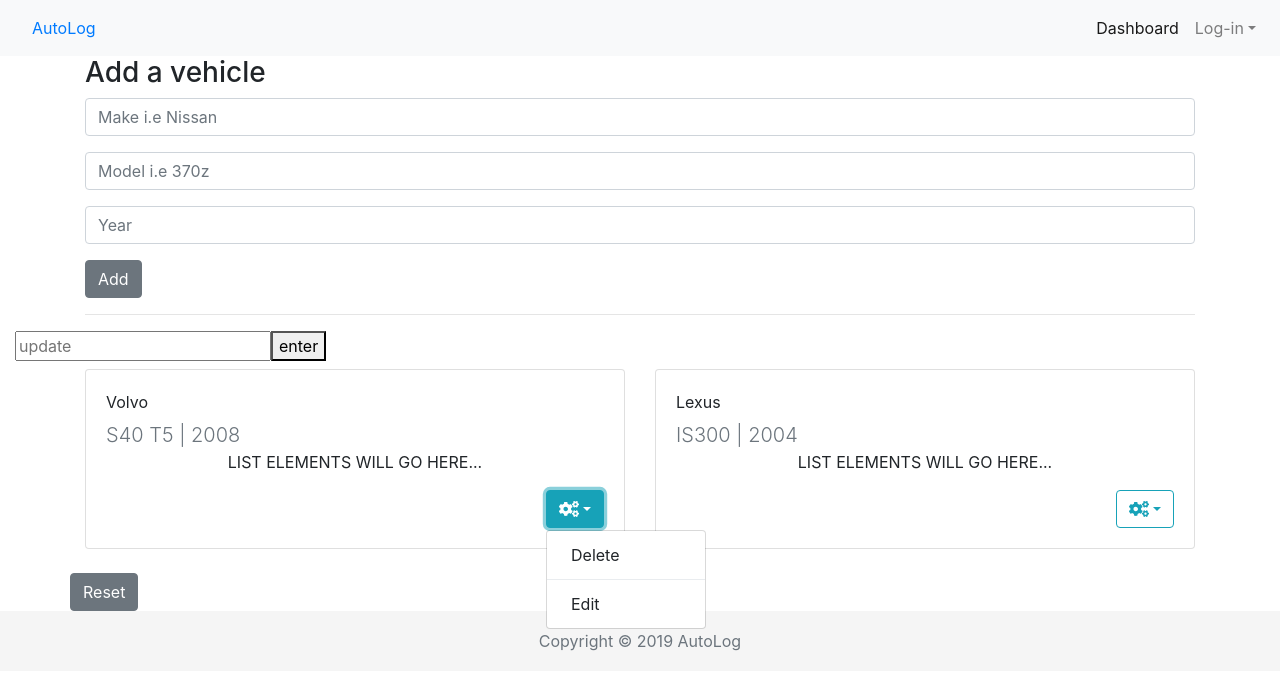
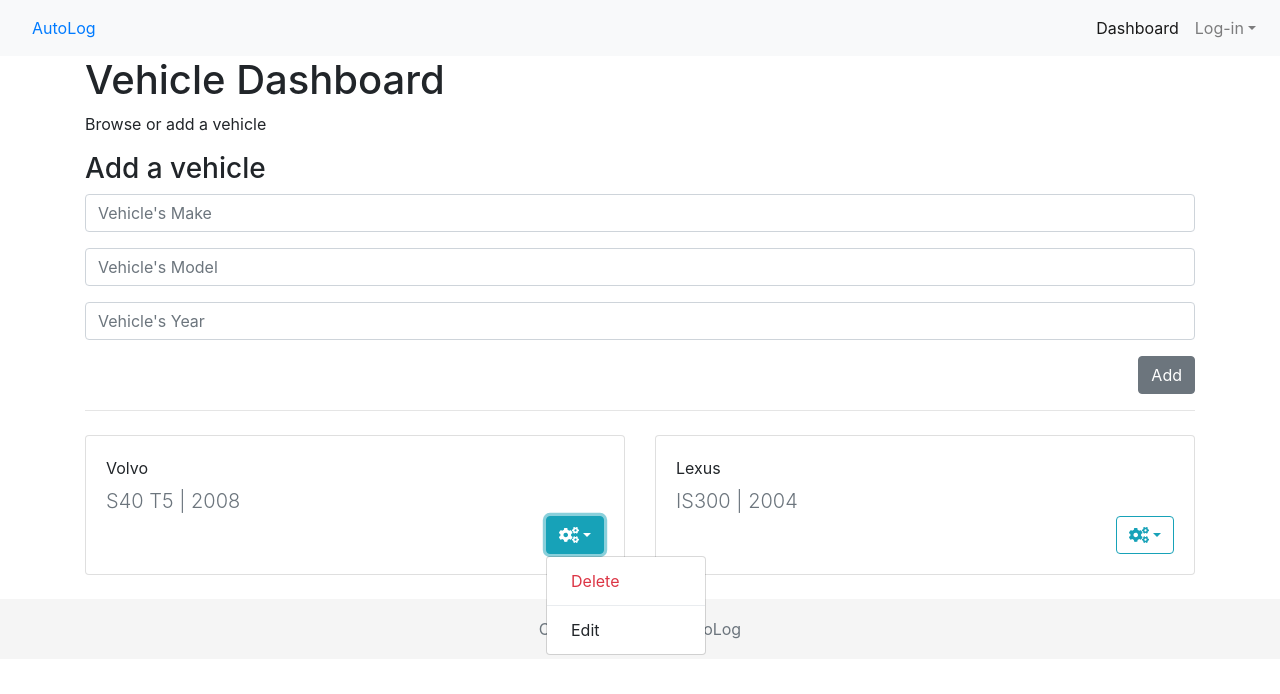
Before and after one commit to 3daddict/auto-service-log, a React (Create React App) app in the folder client/: page /dashboard in a window 1280 px wide. Both pictures are taken after a click on the button 574 px from the left and 508 px from the top of the page. Shown: the top 694 px of the page. Built offline with nearby package versions, Linux system fonts and the light colour scheme.

Commit message:
refactored CRUD operations mvp completed

```diff
--- a/client/src/components/dashboard/AddVehicle.js
+++ b/client/src/components/dashboard/AddVehicle.js
@@ -5,36 +5,40 @@ const AddVehicle = ({
   make,
   model,
   year,
-  onHandleInputChange,
-  onHandleSubmit
+  onHandleSubmit,
+  onHandleChange
 }) => (
   <Form onSubmit={onHandleSubmit}>
     <h3>Add a vehicle</h3>
     <FormGroup>
       <Input
         name="make"
-        placeholder="Make i.e Nissan"
+        placeholder="Vehicle's Make"
         value={make}
-        onChange={onHandleInputChange}
+        onChange={onHandleChange}
       />
     </FormGroup>
     <FormGroup>
       <Input
         name="model"
-        placeholder="Model i.e 370z"
+        placeholder="Vehicle's Model"
         value={model}
-        onChange={onHandleInputChange}
+        onChange={onHandleChange}
       />
     </FormGroup>
     <FormGroup>
       <Input
         name="year"
-        placeholder="Year"
+        placeholder="Vehicle's Year"
         value={year}
-        onChange={onHandleInputChange}
+        onChange={onHandleChange}
       />
     </FormGroup>
-    <Button type="submit">Add</Button>
+    <div className="text-right">
+      <Button className="text-right" type="submit">
+        Add
+      </Button>
+    </div>
     <hr />
   </Form>
 );
--- a/client/src/components/dashboard/EditModal.js
+++ /dev/null
@@ -1,10 +0,0 @@
-import React, { Component } from "react";
-
-const EditModal = ({ updateData, newData }) => (
-  <div>
-    <input name="newData" placeholder="update" value={newData} />
-    <button onClick={updateData}>enter</button>
-  </div>
-);
-
-export default EditModal;
--- a/client/src/components/dashboard/SettingsGroup.js
+++ b/client/src/components/dashboard/SettingsGroup.js
@@ -18,16 +18,23 @@ export default class SettingsGroup extends React.Component {
     });
   }
 
+  onEditClick = () => {
+    this.props.handleEditClick();
+  };
+
+  onDeleteClick = () => {
+    this.props.handleDeleteClick();
+  };
   render() {
     return (
       <ButtonDropdown isOpen={this.state.dropdownOpen} toggle={this.toggle}>
-        <DropdownToggle caret outline color="info" >
-            <FontAwesomeIcon icon="cogs" />
+        <DropdownToggle caret outline color="info">
+          <FontAwesomeIcon icon="cogs" />
         </DropdownToggle>
         <DropdownMenu>
-          <DropdownItem >Delete</DropdownItem>
+          <DropdownItem className="text-danger" onClick={this.onDeleteClick}>Delete</DropdownItem>
           <DropdownItem divider />
-          <DropdownItem >Edit</DropdownItem>
+          <DropdownItem onClick={this.onEditClick}>Edit</DropdownItem>
         </DropdownMenu>
       </ButtonDropdown>
     );
--- a/client/src/components/dashboard/VehicleCard.js
+++ b/client/src/components/dashboard/VehicleCard.js
@@ -1,22 +1,81 @@
 import React, { Fragment } from "react";
-import { Col, Card, CardTitle, CardSubtitle} from "reactstrap";
-import SettingsGroup from './SettingsGroup';
+import { Col, Card, CardTitle, CardSubtitle } from "reactstrap";
+import SettingsGroup from "./SettingsGroup";
+import VehicleEditForm from "./VehicleEditForm";
 
-const VehicleCard = ({ id, make, model, year, updateData }) => (
+export default class VehicleCard extends React.Component {
+  state = {
+    //Toggle state to conditional rendering
+    toggleEdit: false
+  };
+
+  handleEditClick = () => {
+    //show edit form when clicking initial edit button
+    this.setState({
+      toggleEdit: true
+    });
+  };
+
+  handleEditSubmit = editedValues => {
+    //assing to edited field comming from VehicleEditForm the id of the student
+    editedValues.id = this.props.id;
+    //call updateData function in App with editedValues
+    this.props.updateData(editedValues);
+    //change state to render student card
+    this.setState({
+      toggleEdit: false
+    });
+  };
+
+  handleCancelSubmit = () => {
+    //change state to render student card
+    this.setState({
+      toggleEdit: false
+    });
+  };
+
+  handleDeleteClick = () => {
+    //call deleteData function on app with vehicleId
+    const vehicleId = this.props.id;
+    this.props.deleteData(vehicleId);
+  };
+
+  // this renderContent function written outside render method to use if statement
+  renderContent = () => {
+    //deconstruct props
+    const { id, make, model, year } = this.props;
+    //if toggleEdit is false show student card
+    if (!this.state.toggleEdit) {
+      return (
         <Fragment>
           <Col className="mt-2 mb-4" md="6">
             <Card body id={id}>
-        <CardTitle onClick={updateData} >{make}</CardTitle>
+              <CardTitle>{make}</CardTitle>
               <CardSubtitle className="lead text-muted">
                 {model} | {year}
               </CardSubtitle>
-        <p className="text-center">LIST ELEMENTS WILL GO HERE...</p>
               <div className="text-right">
-          <SettingsGroup />
+                <SettingsGroup
+                  handleEditClick={this.handleEditClick}
+                  handleDeleteClick={this.handleDeleteClick}
+                />
               </div>
             </Card>
           </Col>
         </Fragment>
       );
+    }
+    return (
+      //if toggleEdit is true show VehicleEditForm
+      <VehicleEditForm
+        vehicleData={this.props}
+        editSubmit={this.handleEditSubmit}
+        cancelSubmit={this.handleCancelSubmit}
+      />
+    );
+  };
 
-export default VehicleCard;
+  render() {
+    return this.renderContent();
+  }
+}
--- /dev/null
+++ b/client/src/components/dashboard/VehicleEditForm.js
@@ -0,0 +1,86 @@
+import React from "react";
+import { Button, Form, FormGroup, Input } from "reactstrap";
+
+export default class VehicleEditForm extends React.Component {
+  state = {
+	id: "",
+    make: "",
+    model: "",
+    year: ""
+  };
+
+  //once component mounts execute this
+	componentDidMount = () => {
+		//deconstruct props
+		const { id, make, model, year } = this.props.vehicleData;
+		//set initial state
+		this.setState({
+			id,
+			make,
+			model,
+			year
+		});
+	};
+
+  //function called onChange
+  onInputChange = event => {
+    this.setState({
+      [event.target.name]: event.target.value
+    });
+  };
+
+  //when click editin edit form
+  onHandleSubmit = event => {
+    event.preventDefault();
+    //call editSubmit function in StudentCard with current state
+    const editedValues = this.state;
+    this.props.editSubmit(editedValues);
+  };
+
+  onCancel = () => {
+    //call cancelSubmit function on StudentCard to render StudentCard and hide form
+    this.props.cancelSubmit(this.state.id);
+  };
+
+  render() {
+    const { make, model, year } = this.state;
+
+    return (
+      <Form onSubmit={this.onHandleSubmit} >
+        <h3>Edit Student</h3>
+        <FormGroup>
+          <Input
+            name="make"
+            placeholder={this.props.vehicleData.make}
+            value={make}
+            onChange={this.onInputChange}
+          />
+        </FormGroup>
+        <FormGroup>
+          <Input
+            name="model"
+            placeholder={this.props.vehicleData.model}
+            value={model}
+            onChange={this.onInputChange}
+          />
+        </FormGroup>
+        <FormGroup>
+          <Input
+            name="year"
+            placeholder={this.props.vehicleData.year}
+            value={year}
+            onChange={this.onInputChange}
+          />
+        </FormGroup>
+        <div className="text-right">
+			<Button color="danger" className="text-right mr-2 mb-2" onClick={this.onCancel}>
+            Cancel
+          </Button>
+          <Button color="success" className="text-right mr-2 mb-2" type="submit">
+            Save
+          </Button>
+        </div>
+      </Form>
+    );
+  }
+}
--- a/client/src/pages/Dashboard.js
+++ b/client/src/pages/Dashboard.js
@@ -1,10 +1,11 @@
+import "bootstrap/scss/bootstrap.scss";
 import React, { Component } from "react";
-import { Container, Row, Button } from "reactstrap";
+import { Container, Row } from "reactstrap";
+import axios from 'axios';
 import AddVehicle from "../components/dashboard/AddVehicle";
-import VehicleCard from "../components/dashboard/VehicleCard";
-import EditModal from '../components/dashboard/EditModal';
+import VehihcleCard from "../components/dashboard/VehicleCard";
 
-const cardListDB = [
+const dummyDB = [
   {
     id: "1",
     make: "Volvo",
@@ -27,107 +28,107 @@ const cardListDB = [
   }
 ];
 
+
 class Dashboard extends Component {
-
   state = {
-        cardListDB: [],
+    vehicleDatabase: [],
     id: "",
     make: "",
     model: "",
-        year: ""
+    year: null
   };
 
   componentWillMount = () => {
     this.readData();
-      }
+  };
 
-      //Event Handler for form values
-      handleInputChange = ({ target: { name, value } }) => {
+  handleChange = ({ target: { name, value } }) => {
     this.setState({ [name]: value });
   };
 
-      //Create data from form submittion
-      handleSubmit = e => {
-        e.preventDefault();
+  //CREATE data from the form submission
+  handleSubmit = event => {
+    event.preventDefault();
     //destructure
     const { make, model, year } = this.state;
-        //conditional for input validation
+    //conditional input vaLidation
     if (!make || !model || !year) return null;
-        //setState - reset form values
+    //setState + reset form values onSubmit
     this.setState(prevState => ({
       //destructure previous values, submit, then reset
-          cardListDB: [...prevState.cardListDB, { make, model, year }],
+      vehicleDatabase: [...prevState.vehicleDatabase, { make, model, year }],
       make: "",
       model: "",
       year: ""
     }));
   };
 
-      //Read data from DB and then setState
+  //READ data from DB and then setState
   readData = () => {
-          //Axios call will go here...
+    //Axios call to DB
+    // axios.get('../dummyData/dummyData.json').then((response) => {
+    //   console.log('Response:', response);
+    //   this.setState({
+    //     vehicleDatabase: response
+    //   })
+    //   .catch(function (error) {
+    //     console.log('DB Connection Error', error);
+    //   });
+    // })
+    this.setState({
+          vehicleDatabase: dummyDB
+        })
+  };
 
+  //UPDATE data from DB
+  updateData = editedVehicle => {
+    //Axios update will go here...
+    //assing a copy of vehicle array with modified value for the editedVehicle.
+    const vehicleDatabase = this.state.vehicleDatabase.map(vehicle => {
+      return vehicle.id === editedVehicle.id ? editedVehicle : vehicle;
+    });
+    //set new state
     this.setState({
-            cardListDB
-          });
-      }
-
-      updateData = (e) => {
-          const currentDB = cardListDB;
-          const selectedID = e.target.parentNode.id;
-          const tempValue = "Gibberish"
-          console.log('Value', e.target.name);
-
-            currentDB.map((dbItem, key) => {
-                console.log('dbItem:', dbItem);
-                console.log('selectedID:', selectedID);
-
-                if(selectedID === dbItem.id){
-                    console.log('CODE TO CHANGE TRIGGERED');
-                    this.setState({
-                        // [e.target.name]: e.target.value
-                        [e.target.name]: tempValue
-                      });
-                }
-            });
-
-      }
-
-      handleReset = () => {
-        this.setState({
-          cardListDB,
-          make: "",
-          model: "",
-          year: ""
+      vehicleDatabase
     });
   };
 
+  // DELETE function wont delete new vehicleDatabase because they are not created with an ID,
+  // once you hoock up database you'll use the DB's id instead of 1, 2, 3.
+  deleteData = vehicleId => {
+    //Axios delete will go here...
+    //assing a new vehicleDatabase const removing the to delete filtering by id
+    const vehicleDatabase = this.state.vehicleDatabase.filter(
+      vehicle => vehicle.id !== vehicleId
+    );
+    this.setState({
+      vehicleDatabase
+    });
+  };
 
-      render = () => (
-        <div className="container-fluid">
+  render() {
+    return (
       <Container>
+        <h1>Vehicle Dashboard</h1>
+        <p>Browse or add a vehicle</p>
         <AddVehicle
           {...this.state}
-              onHandleInputChange={this.handleInputChange}
+          onHandleChange={this.handleChange}
           onHandleSubmit={this.handleSubmit}
         />
-          </Container>
-          <EditModal updateData={this.updateData} />
-          <Container>
         <Row>
-              {this.state.cardListDB.map((listItem, key) => (
-                <VehicleCard
-                key={key} {...listItem}
+          {this.state.vehicleDatabase.map((vehicle, key) => (
+            <VehihcleCard
+              {...vehicle}
+              key={key}
               updateData={this.updateData}
+              deleteData={this.deleteData}
             />
           ))}
-              <Button type="button" onClick={this.handleReset}>
-                Reset
-              </Button>
         </Row>
       </Container>
-        </div>
     );
+  }
 }
 
 export default Dashboard;
```
Also changed, not shown: client/src/dummyData/dummyArr.js (added, +22 -0 lines). Lines whose indentation alone changed are shown as unchanged.
